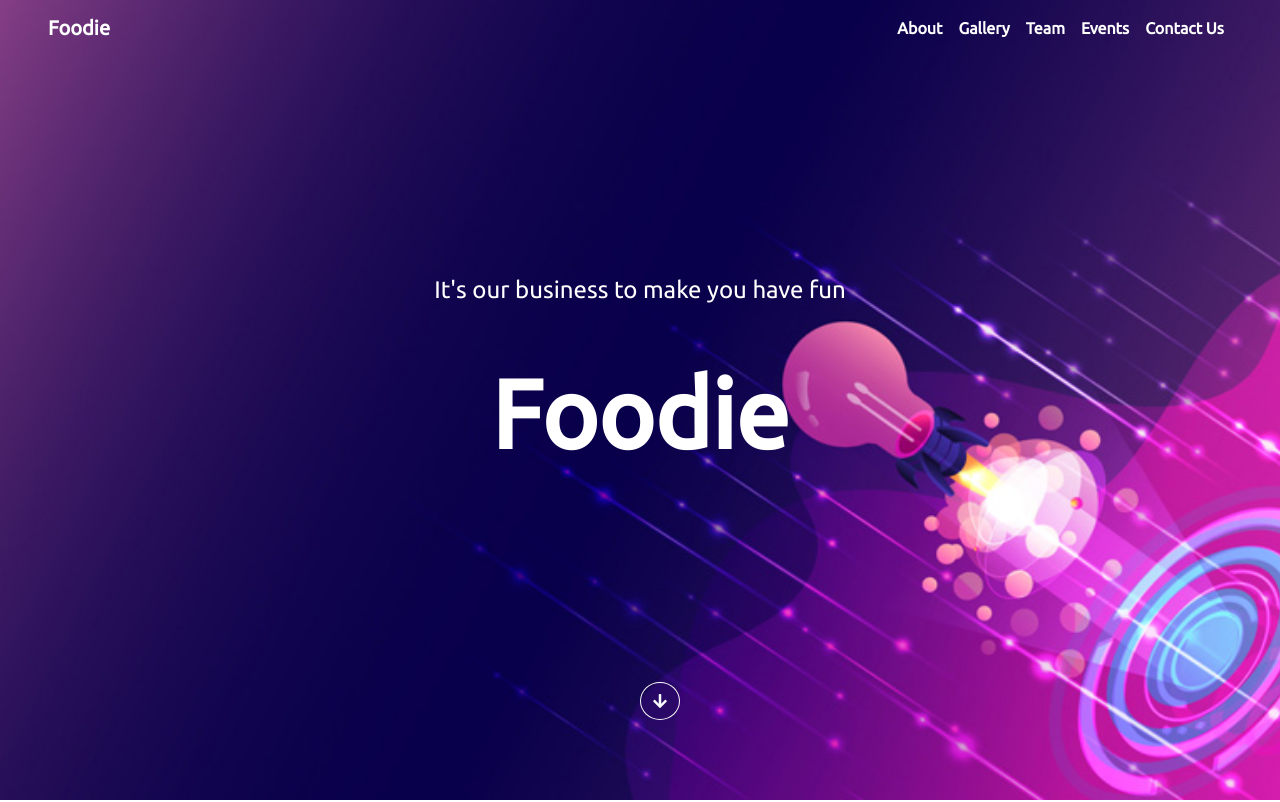
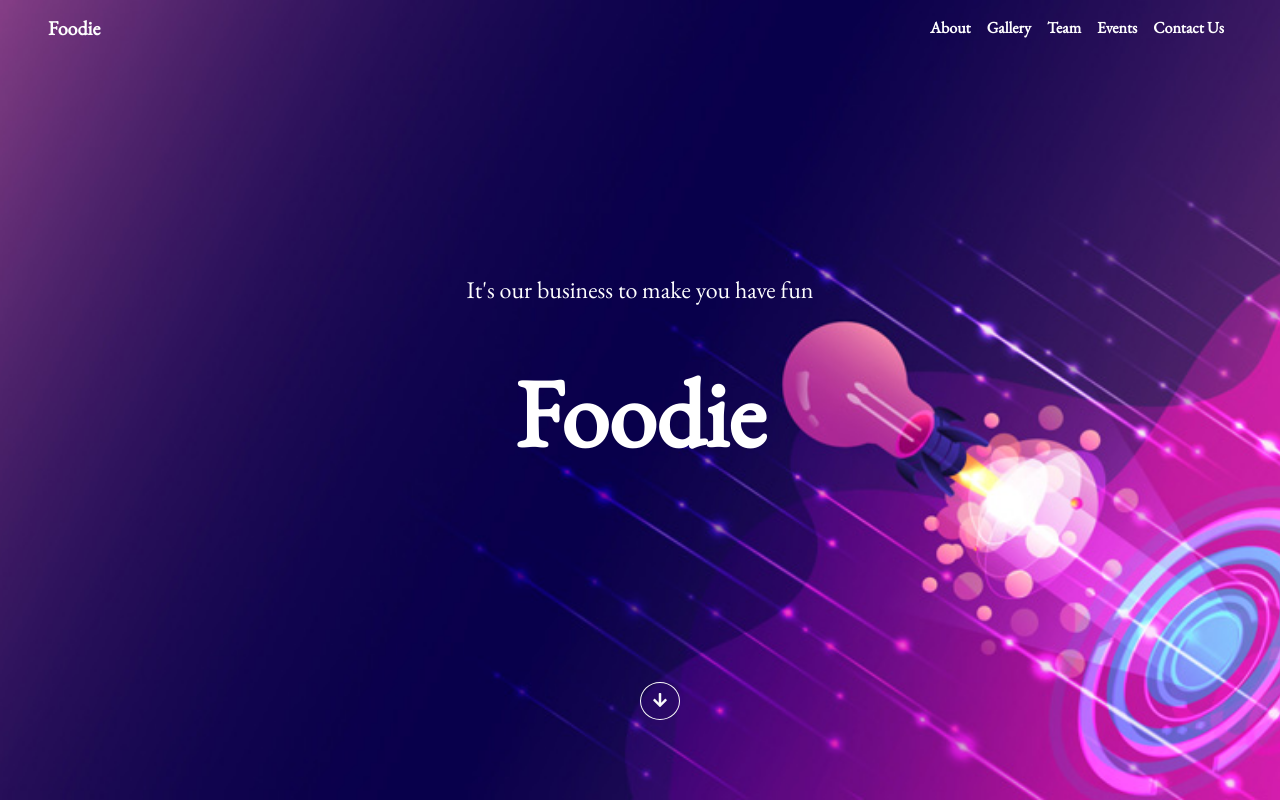
Before and after one commit to Xcose/foodie, a React (Create React App) app: page / in a window 1280 px wide. Shown: the top 802 px of the page. Built offline with nearby package versions, Linux system fonts and the light colour scheme.

Commit message:
font change

```diff
--- a/src/App.css
+++ b/src/App.css
@@ -1,7 +1,8 @@
 @import url("https://fonts.googleapis.com/css2?family=Open+Sans&family=Ubuntu&display=swap");
+@import url("https://fonts.googleapis.com/css2?family=EB+Garamond&display=swap");
 
 * {
-	font-family: "Ubuntu", sans-serif !important;
+	font-family: "EB Garamond", serif;
 }
 
 html,
```
